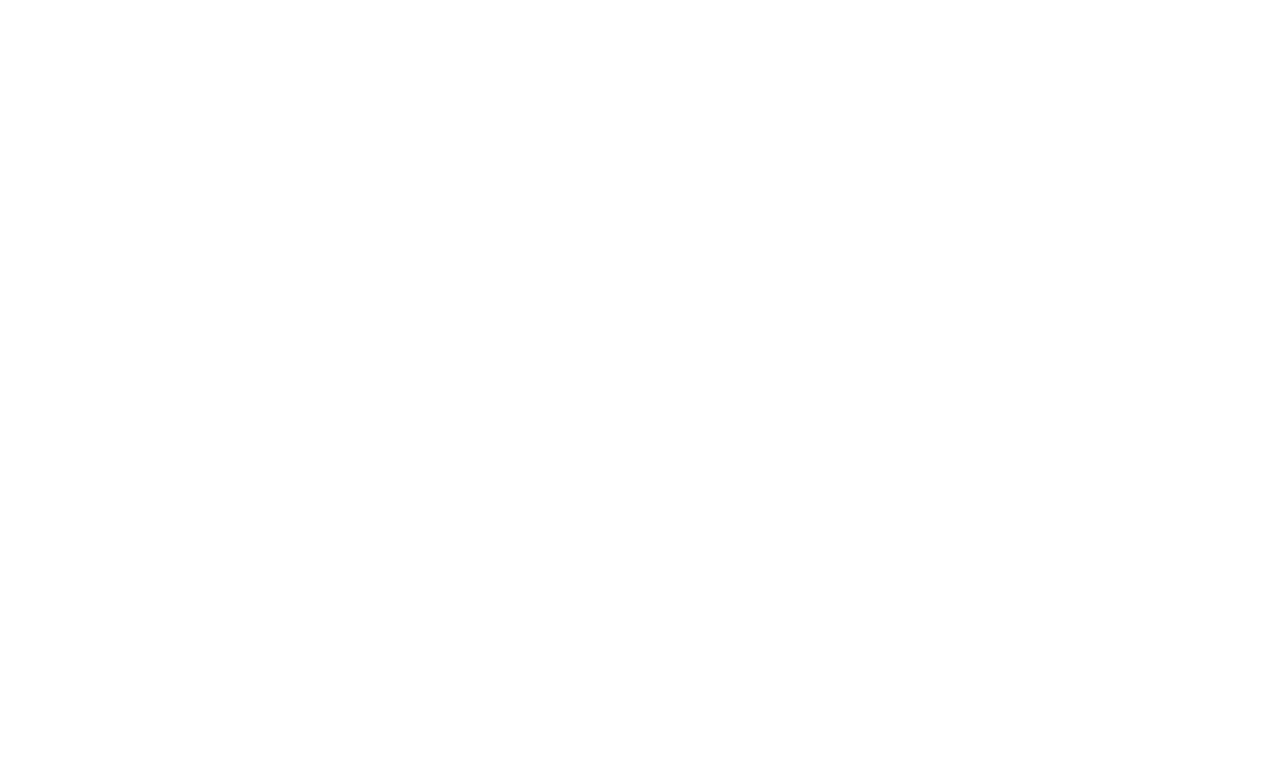
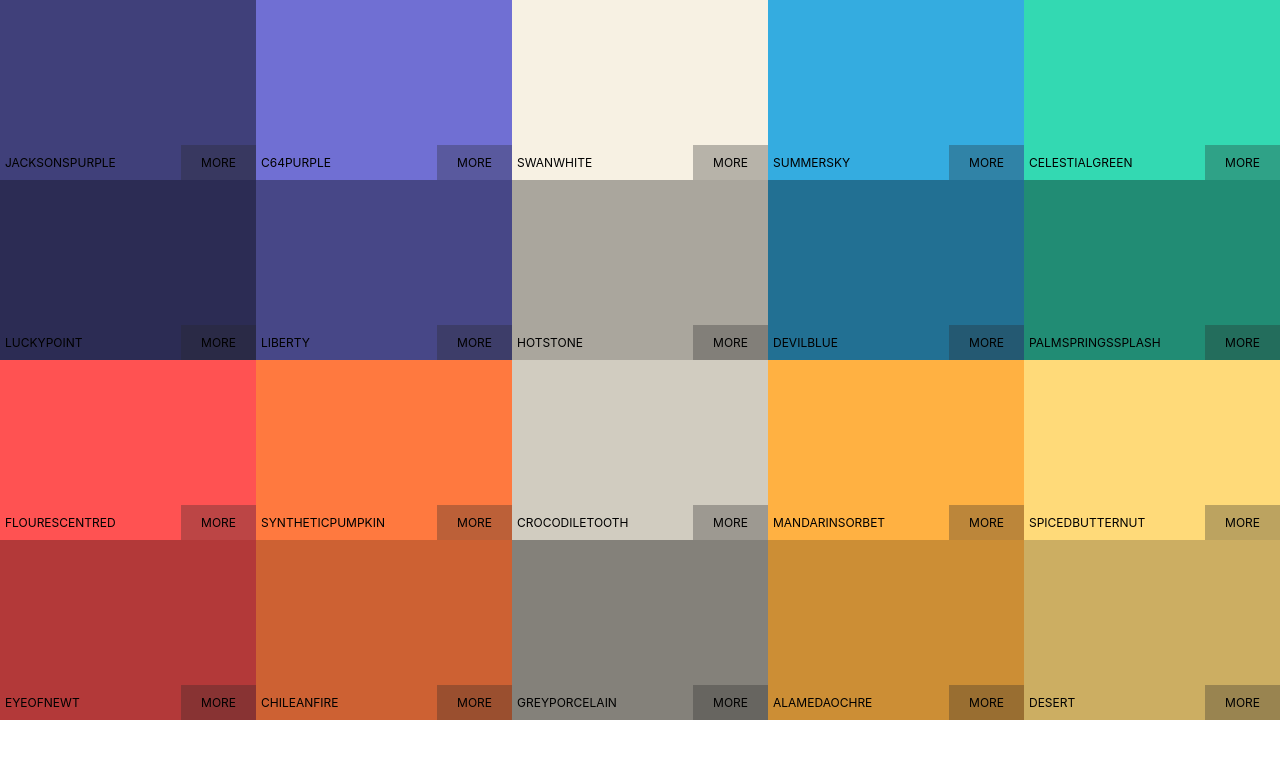
Before and after one commit to JamesMAWalker/colorificate, a React (Create React App) app: page / in a window 1280 px wide. Shown: the top 758 px of the page. Built offline with nearby package versions, Linux system fonts and the light colour scheme.

Commit message:
Build single palette component.

```diff
--- a/package.json
+++ b/package.json
@@ -7,6 +7,7 @@
     "@testing-library/react": "^9.3.2",
     "@testing-library/user-event": "^7.1.2",
     "react": "^16.13.1",
+    "react-copy-to-clipboard": "^5.0.2",
     "react-dom": "^16.13.1",
     "react-scripts": "3.4.1"
   },
@@ -30,5 +31,8 @@
       "last 1 firefox version",
       "last 1 safari version"
     ]
+  },
+  "devDependencies": {
+    "node-sass": "^4.13.1"
   }
 }
--- a/public/index.html
+++ b/public/index.html
@@ -24,7 +24,7 @@
       work correctly both with client-side routing and a non-root public URL.
       Learn how to configure a non-root public URL by running `npm run build`.
     -->
-    <title>React App</title>
+    <title>COLORIFICATE</title>
   </head>
   <body>
     <noscript>You need to enable JavaScript to run this app.</noscript>
--- a/src/App.js
+++ b/src/App.js
@@ -1,14 +1,14 @@
 import React from 'react';
 
-import Palette from './components/palette.component';
+import Palette from './components/palette/palette.component';
 
 import seedColors from './data/seedColors';
 
 function App() {
   return (
-    <div className='Palette'>
+    <div >
       {/* Navbar */}
-      <div className='Palette-colors'>{/* Many colors */}</div>
+      <Palette colors={seedColors[6].colors} className='Palette-colors'/>
       {/* Footer */}
     </div>
   );
--- a/src/components/palette.component.jsx
+++ /dev/null
@@ -1,15 +0,0 @@
-import React, { Component } from 'react';
-
-class Palette extends Component {
-
-
-  render() {
-    return (
-      <div>
-        <h1>Palette!</h1>
-      </div>
-    );
-  }
-}
-
-export default Palette;
--- /dev/null
+++ b/src/components/palette/color-box.component.jsx
@@ -0,0 +1,24 @@
+import React, { Component } from 'react';
+import { CopyToClipboard } from 'react-copy-to-clipboard';
+
+import '../../styles/color-box.styles.scss';
+
+class ColorBox extends Component {
+  render() {
+    const { bgco, name } = this.props;
+
+    return (
+      <CopyToClipboard text={bgco}>
+        <div className='Color-box' style={{ backgroundColor: bgco }}>
+          <button className='copy-btn'>COPY</button>
+          <div className='color-content'>
+            <span>{name}</span>
+            <div className='more-colors'>MORE</div>
+          </div>
+        </div>
+      </CopyToClipboard>
+    );
+  }
+}
+
+export default ColorBox;
--- /dev/null
+++ b/src/components/palette/palette.component.jsx
@@ -0,0 +1,24 @@
+import React, { Component } from 'react';
+
+import ColorBox from './color-box.component';
+
+import '../../styles/palette.styles.scss';
+
+class Palette extends Component {
+
+  render() {
+    const { colors } = this.props;
+
+    const colorBoxes = colors.map(c => (
+      <ColorBox bgco={c.color} name={c.name} />
+    ))
+
+    return (
+      <div className='Palette'>
+        <div className='Palette__colors'>{colorBoxes}</div>
+      </div>
+    );
+  }
+}
+
+export default Palette;
--- a/src/index.css
+++ b/src/index.css
@@ -7,6 +7,10 @@ body {
   -moz-osx-font-smoothing: grayscale;
 }
 
+html {
+  font-size: 10px;
+}
+
 code {
   font-family: source-code-pro, Menlo, Monaco, Consolas, 'Courier New',
     monospace;
--- /dev/null
+++ b/src/styles/color-box.styles.scss
@@ -0,0 +1,51 @@
+.Color-box {
+  position: relative;
+  width: 20%;
+  height: 25%;
+  display: flex;
+  align-items: center;
+  justify-content: flex-end;
+  flex-flow: column;
+
+  &:hover .copy-btn {
+    opacity: 1;
+    transition: all .2s;
+  }
+}
+
+.copy-btn {
+  position: absolute;
+  top: 50%;
+  left: 50%;
+  transform: translate(-50%, -50%);
+  border: none;
+  background: rgba(41, 41, 41, 0.308);
+  padding: .5rem 2rem;
+  color: white;
+  opacity: 0;
+}
+
+.color-content {
+  width: 100%;
+  align-self: center;
+  justify-self: flex-end;
+  display: flex;
+  justify-content: space-between;
+  align-items: center;
+  text-transform: uppercase;
+  font-size: 1.2rem;
+
+  & span {
+    margin: 5px;
+  }
+}
+
+.more-colors {
+  background: rgba(41, 41, 41, 0.308);
+  padding: 1rem 2rem;
+
+  &:hover {
+    background: rgba(190, 190, 190, 0.308);
+    transition: all .5s;
+  }
+}
--- /dev/null
+++ b/src/styles/palette.styles.scss
@@ -0,0 +1,10 @@
+.Palette {
+  height: 100vh;
+
+  &__colors {
+    height: 90%;
+    width: 100%;
+    display: flex;
+    flex-wrap: wrap;
+  }
+}
```
Also changed, not shown: 2 other files (tests, documents, lock files or other folders).
